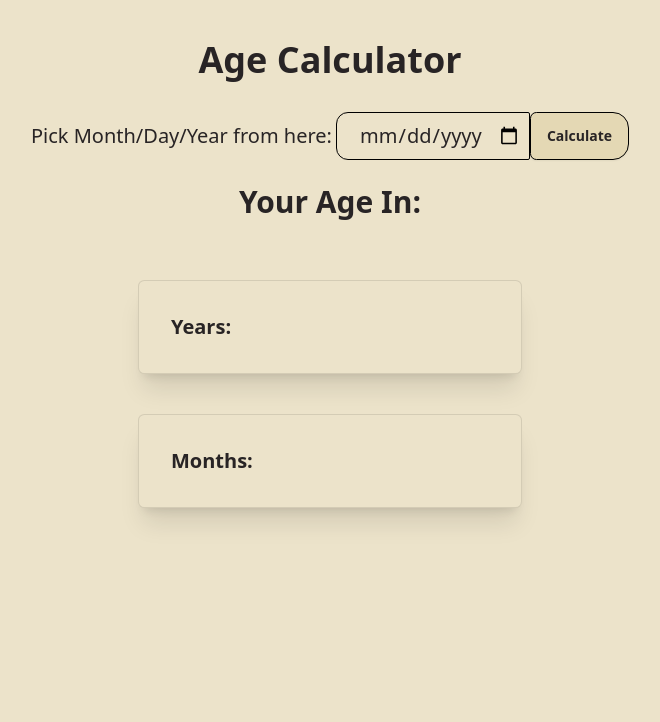
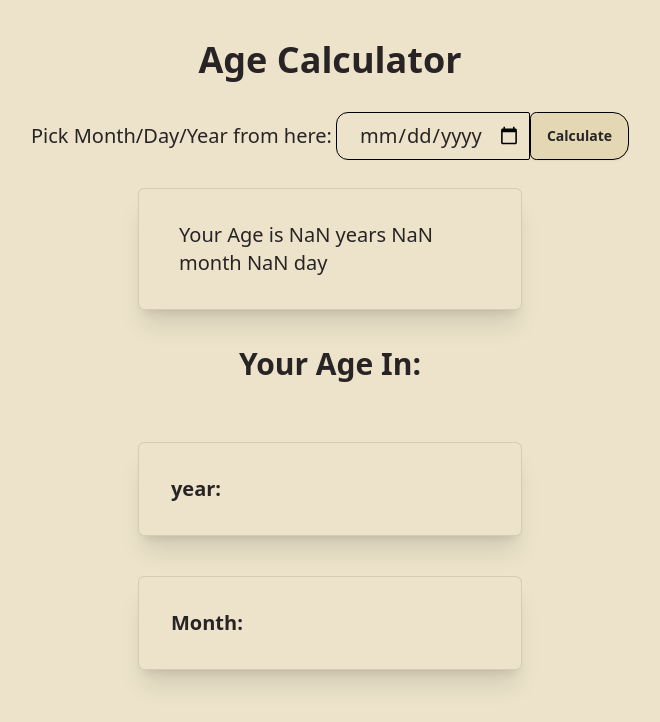
Before and after one commit to rakib00-dev/react-age-calc, a React (Vite) app: page / in a window 1280 px wide. Shown: the top 722 px of the page, without its empty margins (310-970 px from the left). Built offline with nearby package versions, Linux system fonts and the light colour scheme.

Commit message:
updated the UI of the app

```diff
--- a/src/App.jsx
+++ b/src/App.jsx
@@ -1,10 +1,11 @@
 import { useState } from 'react';
 import Input from './components/Input';
+import Card from './components/Card';
 
 function App() {
-  // let calcYears = currentDate.getFullYear() - years;
-  // let calcMonths = currentDate.getMonth() + 1 - months;
-  // let calcDays = currentDate.getDate() - days;
+  // let calcInputYear = currentDate.getFullYear() - inputYear;
+  // let calcInputMonth = currentDate.getMonth() + 1 - inputMonth;
+  // let calcInputDay = currentDate.getDate() - inputDay;
 
   // let mL = [
   //   'January',
@@ -20,22 +21,21 @@ function App() {
   //   'November',
   //   'December',
   // ];
+  function isLeapYear(year) {
+    return (year % 4 === 0 && year % 100 !== 0) || year % 400 === 0;
+  }
 
   let currentDate = new Date();
   const [inputValue, setInputValue] = useState(
     `${currentDate.getFullYear()}-${currentDate.getMonth()}-${currentDate.getDate()}`
   );
-  const [years, setYears] = useState();
-  const [months, setMonths] = useState();
-  const [days, setDays] = useState();
+  const [inputYear, setInputYear] = useState();
+  const [inputMonth, setInputMonth] = useState();
+  const [inputDay, setInputDay] = useState();
 
-  function isLeapYear(year) {
-    return (year % 4 === 0 && year % 100 !== 0) || year % 400 === 0;
-  }
-
-  let inputDay = 2;
-  let inputMonth = 4;
-  let inputYear = 2012;
+  // let inputDay = 2;
+  // let inputMonth = 4;
+  // let inputYear = 2012;
 
   let date = new Date();
   let currentDay = date.getDate();
@@ -44,7 +44,7 @@ function App() {
   let month = [31, 28, 31, 30, 31, 30, 31, 31, 30, 31, 30, 31];
 
   if (isLeapYear(inputYear)) {
-    month[1] = 29; // Update February days to 29 if it's a leap year
+    month[1] = 29; // Update February inputDay to 29 if it's a leap year
   }
 
   if (inputDay > currentDay) {
@@ -62,7 +62,7 @@ function App() {
   let y = currentYear - inputYear;
 
   // document.getElementById('age').innerHTML =
-  console.log('Your Age is ' + y + ' Years ' + m + ' Months ' + d + ' Days');
+  console.log('Your Age is ' + y + ' years ' + m + ' month ' + d + ' day');
 
   function takeInputValue(e) {
     setInputValue(e.target.value);
@@ -70,10 +70,10 @@ function App() {
 
   function clickFuntion() {
     console.log('ok');
-    setYears(() => inputValue.split('-')[0]);
-    setMonths(() => inputValue.split('-')[1]);
-    setDays(() => inputValue.split('-')[2]);
-    console.log({ years, months, days });
+    setInputYear(() => inputValue.split('-')[0]);
+    setInputMonth(() => inputValue.split('-')[1]);
+    setInputDay(() => inputValue.split('-')[2]);
+    console.log({ inputYear, inputMonth, inputDay });
   }
 
   return (
@@ -87,26 +87,20 @@ function App() {
         btnClicked={clickFuntion}
       />
       <div className="flex flex-col justify-center items-center">
+        <Card
+          title={''}
+          value={'Your Age is ' + y + ' years ' + m + ' month ' + d + ' day'}
+        />
         <h2 className="text-xl font-bold mb-6 text-center p-4 md:text-3xl">
           Your Age In:
         </h2>
         {/* ////inputs\\\\ */}
 
-        {/* years card */}
-        <div className="card bg-base-100 w-96 border border-t-1 border-black/10 shadow-xl m-5">
-          <div className="card-body flex flex-row">
-            <h2 className="card-title">Years:</h2>
-            <p> </p>
-          </div>
-        </div>
+        {/* Year card */}
+        <Card title={'year:'} value={''} />
 
-        {/* months card */}
-        <div className="card bg-base-100 w-96 border border-t-1 border-black/10 shadow-xl m-5">
-          <div className="card-body flex flex-row">
-            <h2 className="card-title">Months:</h2>
-            <p> </p>
-          </div>
-        </div>
+        {/* Month card */}
+        <Card title={'Month:'} value={''} />
       </div>
     </div>
   );
--- /dev/null
+++ b/src/components/Card.jsx
@@ -0,0 +1,12 @@
+const Card = ({ title, value }) => {
+  return (
+    <div className="card bg-base-100 w-96 border border-t-1 border-black/10 shadow-xl m-5">
+      <div className="card-body flex flex-row">
+        <h2 className="card-title">{title}</h2>
+        <p>{value}</p>
+      </div>
+    </div>
+  );
+};
+
+export default Card;
```
